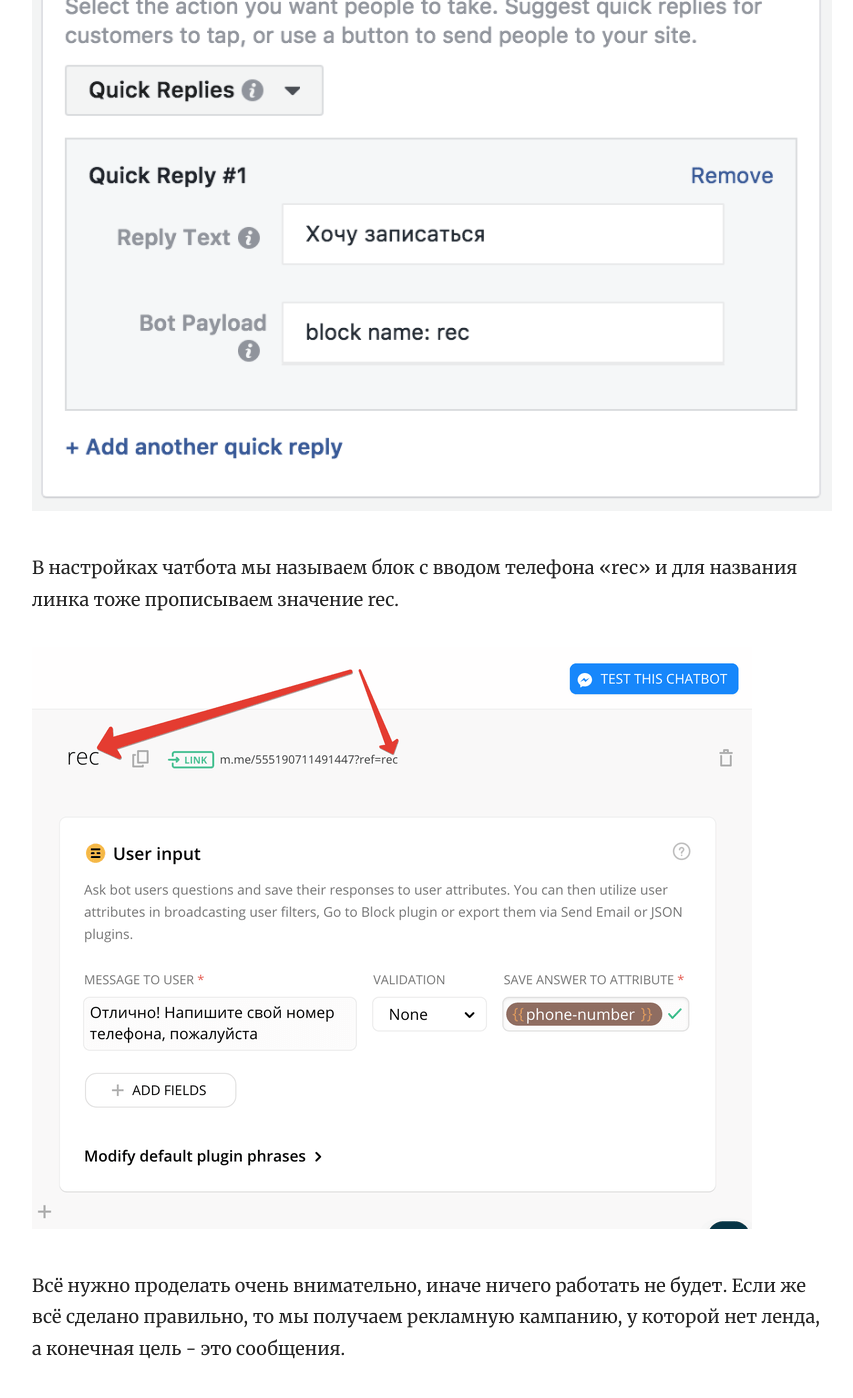
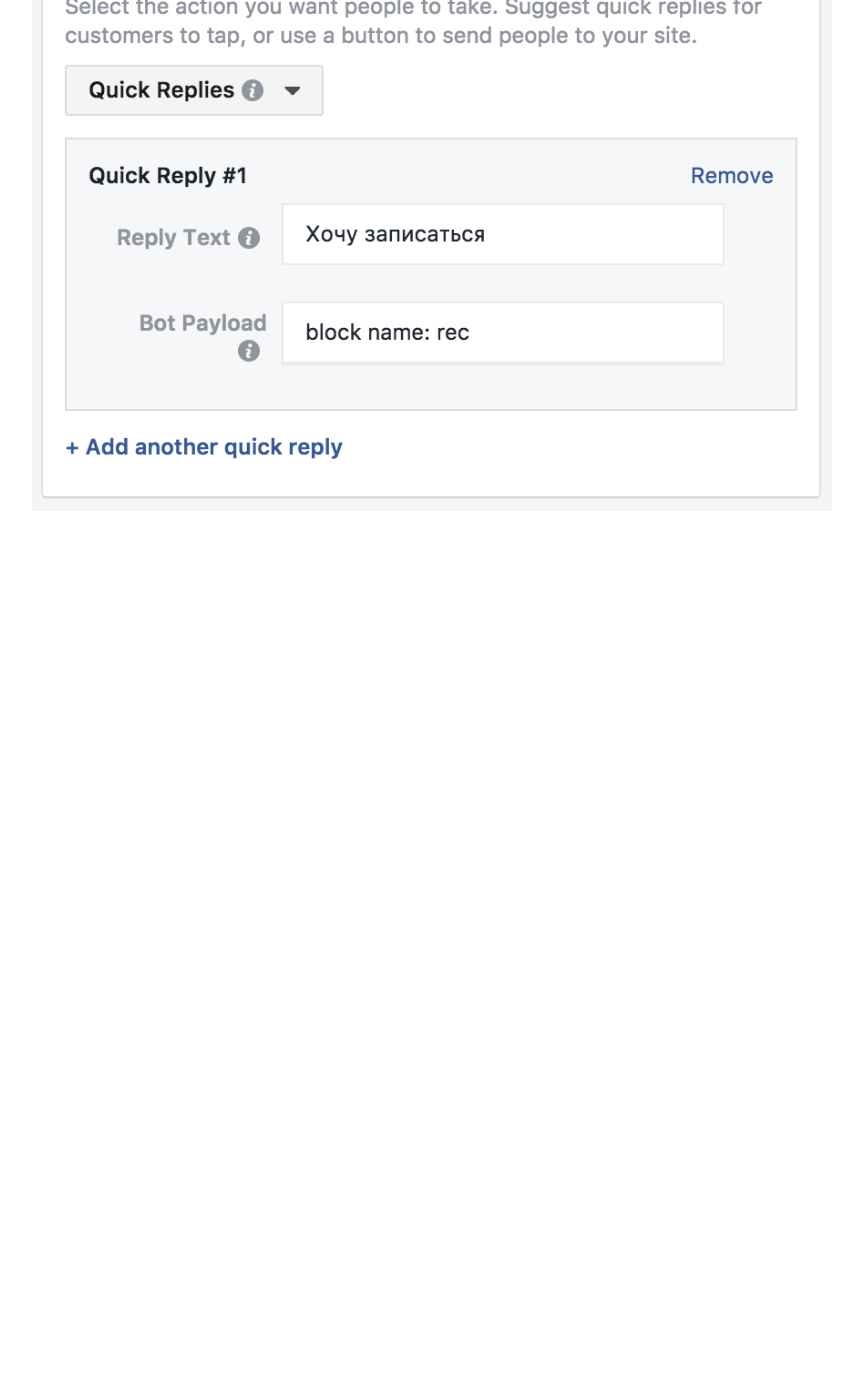
Before and after one commit to icoachknowledge/smm, a Jekyll site: the page built from _docs/ads/messenger.md, in a window 1280 px wide and 1400 px high, scrolled down 3825 px. Shown: the whole window, without its empty margins (358-1211 px from the left). Built offline with Jekyll 4.4.1, drawn with Linux system fonts in a browser that asks for light colours; after the commit the page ends 4397 px from its top, so only the background shows below that.

Commit message:
messenger

```diff
--- a/_docs/ads/messenger.md
+++ b/_docs/ads/messenger.md
@@ -33,9 +33,3 @@ order: 2
 ![2018-01-25_12-05-08.png](/images/ads/messenger/2018-01-25_12-05-08-min.png)
 
 ![2018-01-25_11-44-13.png](/images/ads/messenger/2018-01-25_11-44-13-min.png)
-
-В настройках чатбота мы называем блок с вводом телефона «rec» и для названия линка тоже прописываем значение rec.
-
-![](/images/ads/messenger/1ef30699-8d8a-474d-96c1-19c7f5c70edf-min.png)
-
-Всё нужно проделать очень внимательно, иначе ничего работать не будет. Если же всё сделано правильно, то мы получаем рекламную кампанию, у которой нет ленда, а конечная цель - это сообщения.
```
Also changed, not shown: images/ads/messenger/1ef30699-8d8a-474d-96c1-19c7f5c70edf-min.png (deleted).
